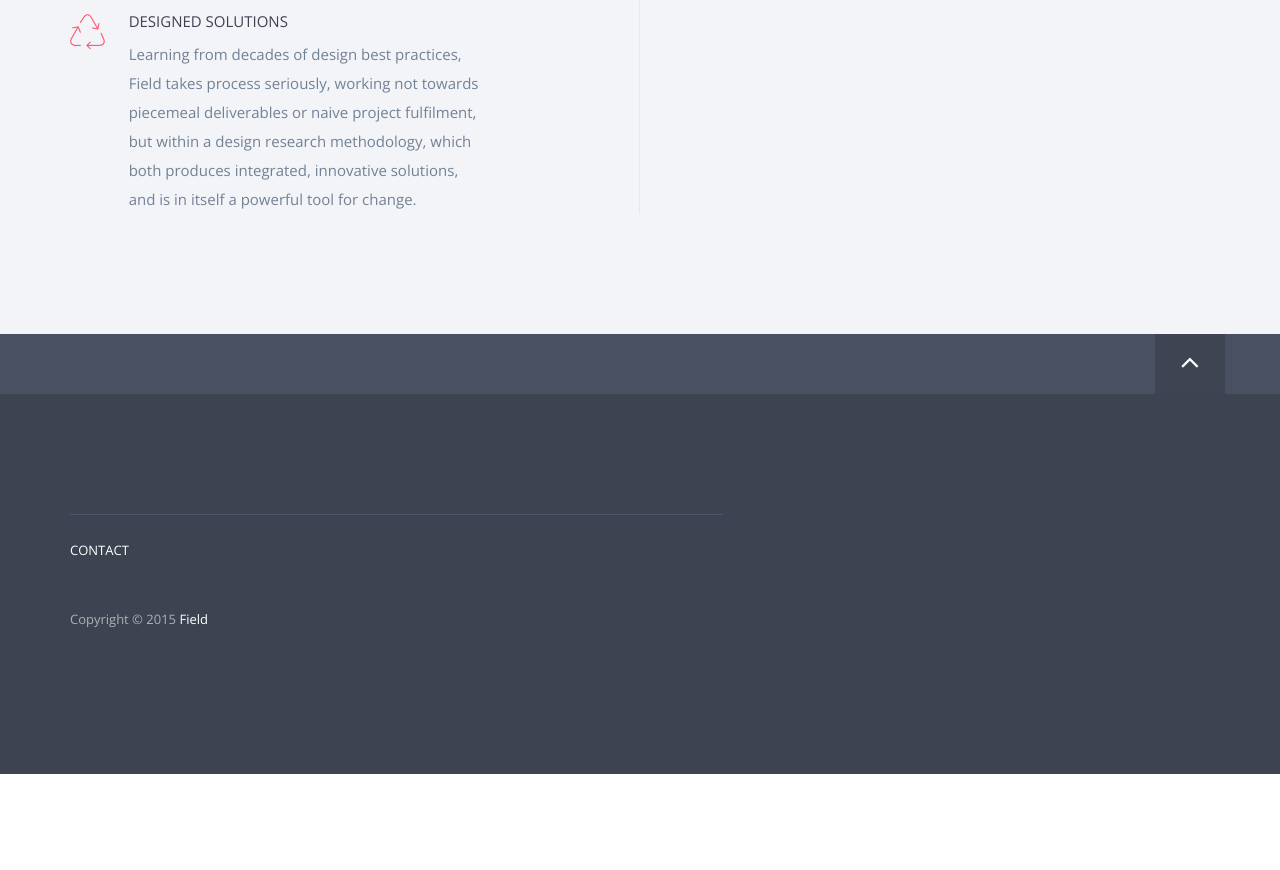
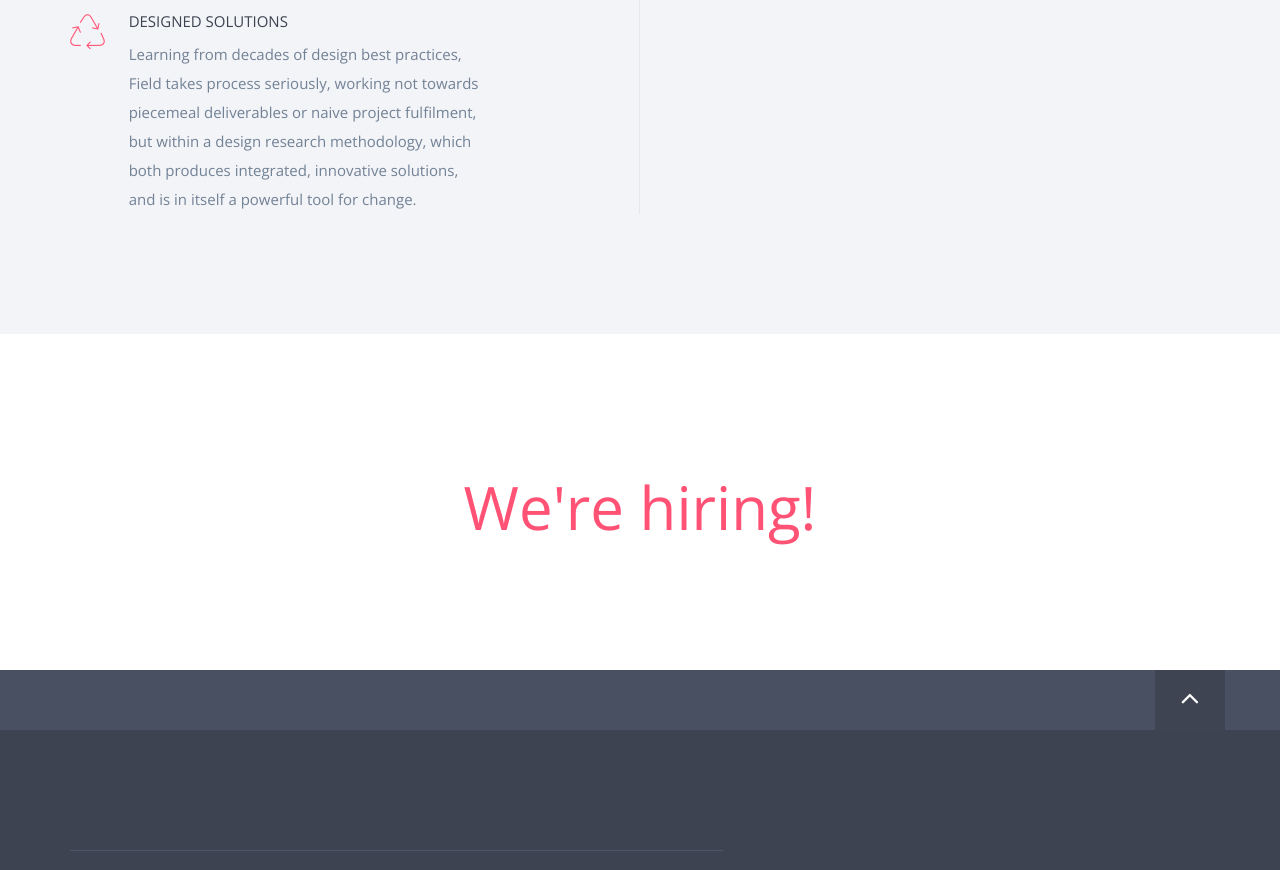
Before and after one commit to fielded/old-field-brand, a plain HTML site: page index.html in a window 1280 px wide. Shown: the part 1785-2655 px from the top of the page. Before the commit the page ends 2559 px from the top, so only its background shows below. Drawn offline with nearby package versions, Linux system fonts and the light colour scheme.

Commit message:
added jobs link

```diff
--- a/index.html
+++ b/index.html
@@ -139,6 +139,17 @@ Field's seasoned technical team brings an extensive software and technology deve
             </div>
         </div>
     </section>
+    <section class="intro section-padding">
+        <div class="container">
+            <div class="row">
+                <div class="col-md-10 col-md-offset-1">
+                    <div class="hero-content text-center">
+                        <a href="https://github.com/fielded/jobs/blob/master/README.md"><h1>We're hiring!</h1></a>
+                    </div>
+                </div>
+            </div>
+        </div>
+    </section>
     <section class="to-top">
         <div class="container">
             <div class="row">
```
